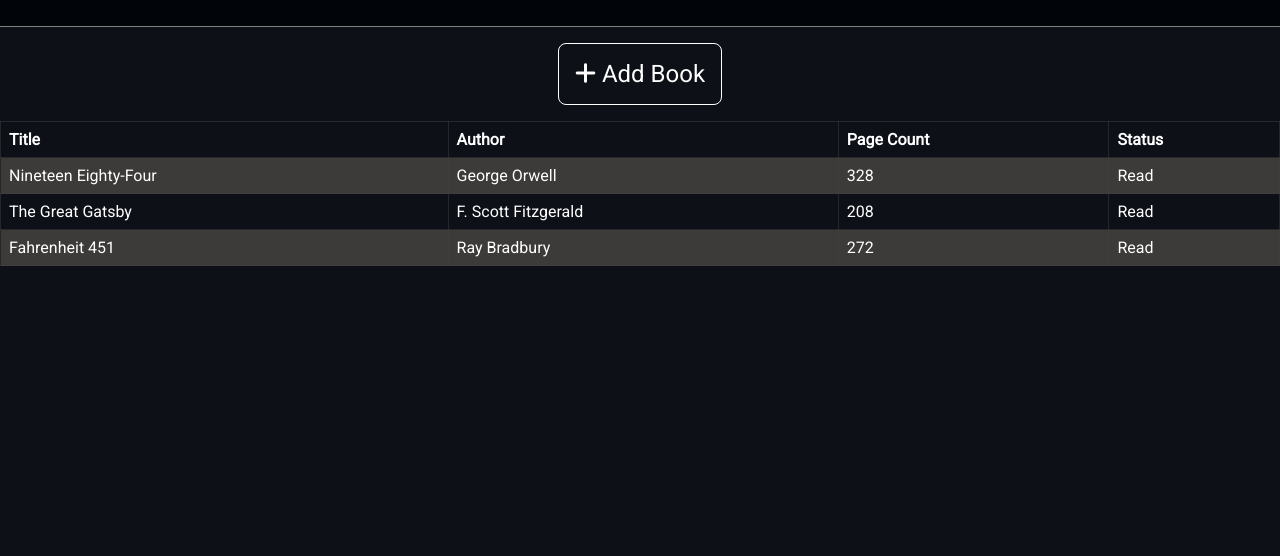
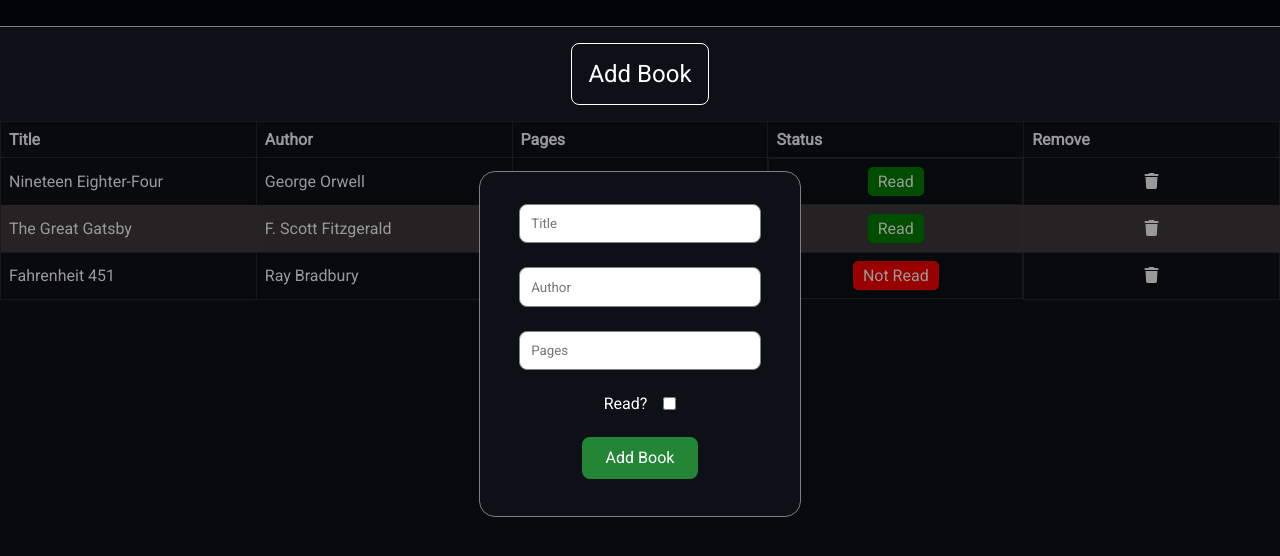
Before and after one commit to SantosN21/library, a plain HTML site: page index.html in a window 1280 px wide. Both pictures are taken after a click on the button "Add Book". Shown: the part 70-626 px from the top of the page. Drawn offline with Linux system fonts and the light colour scheme.

Commit message:
top commit

```diff
--- a/index.html
+++ b/index.html
@@ -1,61 +1,48 @@
 <!DOCTYPE html>
 <html lang="en">
+
 <head>
   <meta charset="UTF-8" />
   <meta name="viewport" content="width=device-width, initial-scale=1.0" />
   <title>Document</title>
   <link rel="stylesheet" href="style.css" />
-    <link
-      rel="stylesheet"
-      href="https://cdnjs.cloudflare.com/ajax/libs/font-awesome/6.3.0/css/all.min.css"
-    />
+  <link rel="stylesheet" href="https://cdnjs.cloudflare.com/ajax/libs/font-awesome/6.3.0/css/all.min.css" />
 </head>
+
 <body>
-    <div id="myModal" class="modal">
-        <div class="modal-content">
-          <h1>Add new book</h1>
-          <input class="input" type="text" id="title" placeholder="Title" required="" maxlength="100">
-          <input class="input" type="text" id="author" placeholder="Author" required="" maxlength="100">
-          <input class="input" type="number" id="pages" placeholder="Pages" required="" max="10000">
-          <div class="is-read">
-            <label for="is-read">Have you read it?</label>
-            <input class="checkbox" type="checkbox" id="isRead">
-          </div>
-        </div>
-    </div>
+
   <header>
     <div class="header-text"><i class="fa-solid fa-book"></i> Library</div>
   </header>
-    <div class="add-book-button-container">
-      <button id="add-book-button"><i class="fa-solid fa-plus"></i> Add Book</button>
+  <div class="new-book-btn-container">
+    <button id="new-book-btn">Add Book</button>
+  </div>
+  <div id="form-container">
+    <form id="new-book-form">
+      <input class="input" type="text" id="title" placeholder="Title" required="" maxlength="100">
+      <input class="input" type="text" id="author" placeholder="Author" maxlength="100">
+      <input class="input" type="number" id="pages" placeholder="Pages" required="" max="10000">
+    <div class="checkbox-container">
+      <label for="read">Read?</label>
+      <input type="checkbox" id="read">
+    </div>
+      <input id="submit-button" class="btn" type="submit" value="Add Book">
+    </form>
   </div>
   <div class="library-container">
     <div class="library-content">
-            <table>
+      <table class="table">
+        <thead>
         <tr>
           <th>Title</th>
           <th>Author</th>
-                  <th>Page Count</th>
+          <th>Pages</th>
           <th>Status</th>
+          <th>Remove</th>
         </tr>
-                <tr>
-                    <td>Nineteen Eighty-Four</td>
-                    <td>George Orwell</td>
-                    <td>328</td>
-                    <td>Read</td>
-                  </tr>
-                  <tr>
-                    <td>The Great Gatsby</td>
-                    <td>F. Scott Fitzgerald</td>
-                    <td>208</td>
-                    <td>Read</td>
-                  </tr>
-                  <tr>
-                    <td>Fahrenheit 451</td>
-                    <td>Ray Bradbury</td>
-                    <td>272</td>
-                    <td>Read</td>
-                  </tr>
+      </thead>
+      <tbody id="book-rows">
+      </tbody>
       </table>
     </div>
   </div>
--- a/script.js
+++ b/script.js
@@ -1,15 +1,92 @@
-const modalObject = document.getElementById("myModal");
+const modalObject = document.getElementById("form-container");
 
-const myLibrary = [];
+const myLibrary = [
+  new Book("Nineteen Eighter-Four", "George Orwell", 328, true),
+  new Book("The Great Gatsby", "F. Scott Fitzgerald", 208, true),
+  new Book("Fahrenheit 451", "Ray Bradbury", 272, false),
+];
 
-function Book() {
+function Book(title, author, pages, read) {
   this.title = title;
   this.author = author;
   this.pages = pages;
-  this.read = read;
+  this.read = read ? "Read" : "Not Read";
 }
+
+const toggleReadStatus = (book, buttonElement) => {
+  // Toggle the book's status in the myLibrary array
+  book.read = book.read === "Read" ? "Not Read" : "Read";
+  // Update button text
+  buttonElement.textContent = book.read;
+  // Update button appearance
+  if (book.read === "Read") {
+    buttonElement.classList.remove("not-read");
+    buttonElement.classList.add("read");
+  } else {
+    buttonElement.classList.remove("read");
+    buttonElement.classList.add("not-read");
+  }
+};
+
 const displayModal = () => {
   modalObject.style.display = "block";
-}
+};
 
-document.getElementById("add-book-button").addEventListener("click", displayModa
+const closeModal = () => {
+  modalObject.style.display = "none";
+};
+
+document.getElementById("new-book-btn").addEventListener("click", displayModal);
+
+document.getElementById("submit-button").addEventListener("click", closeModal);
+
+const addBooktoLibrary = () => {
+  let title = document.querySelector("#title").value;
+  let author = document.getElementById("author").value;
+  let pages = document.getElementById("pages").value;
+  let read = document.getElementById("read").checked;
+  let newBook = new Book(title, author, pages, read);
+  console.log(myLibrary);
+  myLibrary.push(newBook);
+  renderLibrary();
+};
+
+const renderLibrary = () => {
+  let libraryEl = document.getElementById("book-rows");
+  libraryEl.innerHTML = ""; // clears the table before appending rows to it. makes sure hardcoded rows dont appear twice
+  for (let i = 0; i < myLibrary.length; i++) {
+    let book = myLibrary[i];
+    let bookEl = document.createElement("tr");
+    let readStatusClass = book.read === "Read" ? "read" : "not-read";
+    bookEl.innerHTML = `<td>${book.title}</td>
+                          <td>${book.author}</td>
+                          <td>${book.pages}</td>
+                          <td class="readContainer"><div class="readButton read-status ${readStatusClass}">${book.read}</div></td>
+                          <td class="removeContainer"><div class="removeButton"><i class="fa-solid fa-trash"></i></div></td>`;
+    libraryEl.appendChild(bookEl);
+    let removeButtonEl = bookEl.querySelector(".removeButton");
+    removeButtonEl.addEventListener("click", function () {
+      removeBook(i);
+    });
+    let readButtonEl = bookEl.querySelector(".readButton");
+    // Attach event listener to the 'readButton'
+    readButtonEl.addEventListener("click", function () {
+      toggleReadStatus(book, readButtonEl);
+    });
+  }
+};
+
+renderLibrary(); // calling the function to render the hardcoded rows in the array
+
+const removeBook = (index) => {
+  myLibrary.splice(index, 1);
+  renderLibrary();
+};
+
+document
+  .querySelector("#new-book-form")
+  .addEventListener("submit", function () {
+    event.preventDefault();
+    addBooktoLibrary();
+    closeModal();
+  });
--- a/style.css
+++ b/style.css
@@ -3,6 +3,7 @@
   font-family: "Roboto", sans-serif;
   margin: 0;
   color: white;
+  user-select: none;
 }
 body {
     background-color: #0d1117;
@@ -17,18 +18,21 @@ header {
     align-items: center;
     padding: 1rem;
 }
-.add-book-button-container {
+.new-book-btn-container {
   display: flex;
   justify-content: center;
   padding: 1rem;
   font-size: 1.5rem;
 }
-#add-book-button {
+#new-book-btn {
   border: white solid .1rem;
   padding: 1rem;
   border-radius: .5rem;
+  background: none;
+  color: inherit;
+  font: inherit;
 }
-#add-book-button:hover {
+#new-book-btn:hover {
   cursor: pointer;
   background-color: #44444477;
 }
@@ -53,12 +57,11 @@ tr:nth-child(even) {
 .fa-solid.fa-plus {
   transition: transform 0.5s ease 0s;
 }
-.modal {
+#form-container {
   display: none;
   position: fixed;
   z-index: 1;
-  padding-top: 200px;
-  top: 0;
+  padding-top: 50px;
   left: 0;
   align-items: center;
   width: 100%;
@@ -68,7 +71,7 @@ tr:nth-child(even) {
   background-color: rgba(0, 0, 0, 0.4);
 }
 
-.modal-content {
+#new-book-form {
   display: flex;
   flex-direction: column;
   gap: 1.5rem;
@@ -77,20 +80,12 @@ tr:nth-child(even) {
   align-items: center;
   padding: 2rem;
   border: .1rem  gray solid;
-  width: 25%;
+  width: 20%;
   border-radius: 1rem;
   height: 35%;
 }
 
-button, input[type="submit"], input[type="reset"] {
-	background: none;
-	color: inherit;
-	border: none;
-	padding: 0;
-	font: inherit;
-	cursor: pointer;
-	outline: inherit;
-}
+
 input {
   color: #000000;
   border: .1rem  gray solid;
@@ -110,3 +105,63 @@ input {
   margin-top: 4px;
   accent-color: white;
 }
+input:focus {
+  outline: none;
+  border: none;
+}
+
+.btn {
+  padding: .7rem;
+  border-radius: .5rem;
+  background-color: #238636;
+  color: inherit;
+  cursor: pointer;
+  border: none;
+  font: inherit;
+  width: 45%;
+}
+
+.btn:hover {
+  background-color: #2aac44;
+}
+
+.checkbox-container {
+  display: flex;
+  gap: 1rem;
+}
+
+.readContainer {
+  display: flex;
+  justify-content: center;
+}
+
+.read-status {
+  padding: 5px 10px;
+  border-radius: 5px;
+}
+
+.read {
+  background-color: green;
+  color: white;
+}
+
+.not-read {
+  background-color: red;
+  color: white;
+}
+
+.readButton {
+  cursor: pointer;
+}
+
+.table {
+  table-layout: fixed;
+  width: 100%;
+}
+
+.removeContainer {
+  text-align: center;
+}
+.removeButton {
+  cursor: pointer;
+}
```
Lines whose indentation alone changed are shown as unchanged.
